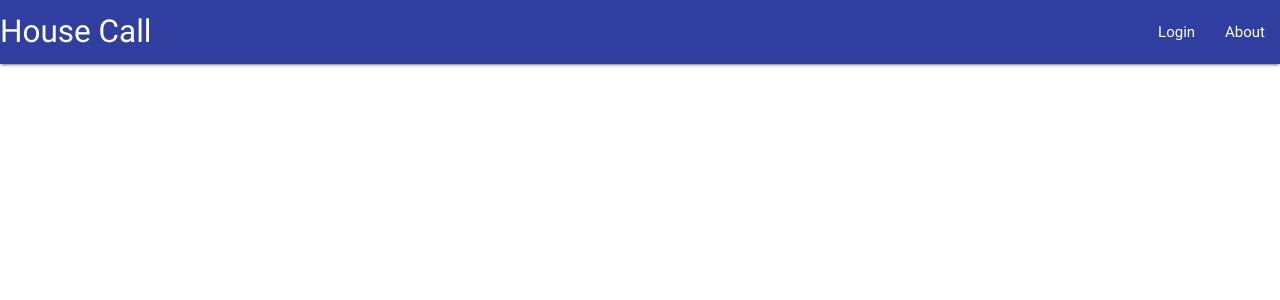
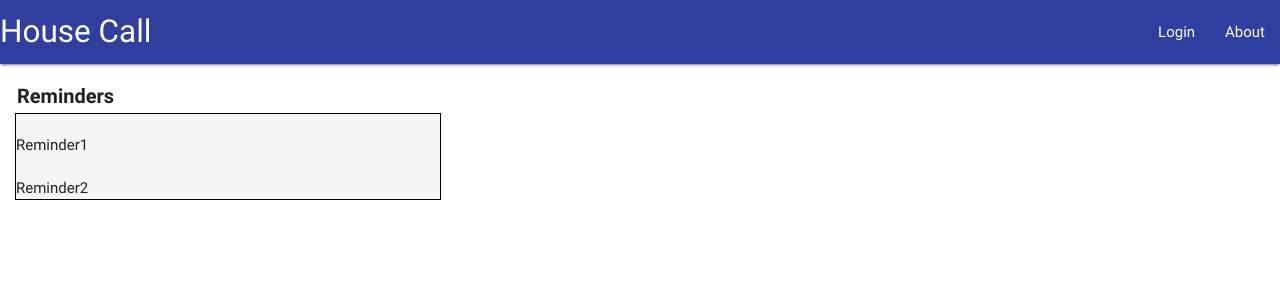
Before and after one commit to lohoi/housecall, an Angular app in the folder web-app/: page /reminders in a window 1280 px wide. Before the commit this address led to /. Shown: the top 300 px of the page. Built offline with nearby package versions, Linux system fonts and the light colour scheme.

Commit message:
Started reminders

```diff
--- a/web-app/src/app/app-routing.module.ts
+++ b/web-app/src/app/app-routing.module.ts
@@ -5,6 +5,7 @@ import { LoginComponent } from './login/login.component';
 import { AboutComponent } from './about/about.component';
 import { SignupComponent } from './signup/signup.component';
 import { NotesComponent } from './notes/notes.component';
+import { RemindersComponent } from './reminders/reminders.component';
 
 
 const routes: Routes = [
@@ -22,6 +23,10 @@ const routes: Routes = [
   {
     path: 'notes',
     component: NotesComponent
+  },
+  {
+    path: 'reminders',
+    component: RemindersComponent
   }
 ];
 
--- a/web-app/src/app/app.module.ts
+++ b/web-app/src/app/app.module.ts
@@ -10,6 +10,7 @@ import { AppRoutingModule } from './app-routing.module';
 import { AboutComponent } from './about/about.component';
 import { SignupComponent } from './signup/signup.component';
 import { NotesComponent } from './notes/notes.component';
+import { RemindersComponent } from './reminders/reminders.component';
 
 @NgModule({
   declarations: [
@@ -19,6 +20,7 @@ import { NotesComponent } from './notes/notes.component';
     AboutComponent,
     SignupComponent,
     NotesComponent,
+    RemindersComponent,
   ],
   imports: [
     BrowserModule,
--- a/web-app/src/app/notes/notes.component.html
+++ b/web-app/src/app/notes/notes.component.html
@@ -1,5 +1,5 @@
 <div class="notes">
-    <p style="font-weight:bold; font-size: 20px">Notes</p>
+    <p>Notes</p>
   <div class="table-scroll">
     <table id="table" class="table" name="notes" ngDefaultControl>
       <tr *ngFor="let note of notes">
@@ -20,7 +20,7 @@
     </table>
   </div>
 
-  <form class="addNote" (ngSubmit)='saveNote()'>
+  <form class="addNote" (ngSubmit)='saveNote()'>New Note:
     <textarea class="noteTitle" [(ngModel)]="newNoteTitle" name="noteTitle" placeholder="New note title"></textarea>
     <textarea class="noteText" [(ngModel)]="newNoteText" name="noteText" placeholder="New note text"></textarea>
     <button type="submit" class="btn btn-success">Save</button>
--- a/web-app/src/app/notes/notes.component.scss
+++ b/web-app/src/app/notes/notes.component.scss
@@ -53,6 +53,8 @@ button.fa.fa-check {
 p {
     margin: 0px;
     padding: 2px;
+    font-weight: bold;
+    font-size: 20px;
 }
 
 .table-scroll {
--- a/web-app/src/app/notes/notes.component.ts
+++ b/web-app/src/app/notes/notes.component.ts
@@ -32,6 +32,7 @@ export class NotesComponent implements OnInit {
     console.log(this.notes);
   }
 
+    // TODO setEdit doctor or patient tag if we want to display both
   setEdit(){
     this.notes.forEach(note => {
       note.edit = false;
--- /dev/null
+++ b/web-app/src/app/reminder.ts
@@ -0,0 +1,7 @@
+// reminder class
+export class Reminder {
+    id: number
+    text: string
+    user_id: number
+    completed: boolean
+}
--- /dev/null
+++ b/web-app/src/app/reminders/reminders.component.html
@@ -0,0 +1,18 @@
+<div class="reminders">
+  <p>Reminders</p>
+  <div class="table-scroll">
+    <table id="table" class="table" name="reminders" ngDefaultControl>
+      <tr *ngFor="let reminder of reminders">
+        <div class="tableElement" id='tableElement-{{reminder.id}}'>
+            <div class="icon">
+              <!-- TODO: change button to checkbox -->
+              <button id='check-{{reminder.id}}' style='display:none' class="fa fa-check fa-lg" (click)='showIcon("check", reminder.id); editReminder(reminder.id); '></button>
+            </div>
+            <div id='text-{{reminder.id}}' class="markdown-text" ng-model="reminder.text"
+              contenteditable="false">{{ reminder.text }}
+            </div>
+        </div>
+      </tr>
+    </table>
+  </div>
+</div>
--- /dev/null
+++ b/web-app/src/app/reminders/reminders.component.scss
@@ -0,0 +1,29 @@
+.icon {
+    display: flex;
+    padding: 10px;
+}
+
+p {
+    margin: 0px;
+    padding: 2px;
+    font-weight: bold;
+    font-size: 20px;
+}
+
+.reminders {
+    position: absolute;
+    width: 33.3%;
+    display: flex;
+    flex-direction: column;
+    flex: 1 100%;
+    margin: 15px;
+}
+
+.table {
+    background: whitesmoke;
+    border: .6px solid #000;
+    padding: 2px;
+    border-radius: 5px;
+    position: relative;
+    padding: 8px;
+}
--- /dev/null
+++ b/web-app/src/app/reminders/reminders.component.ts
@@ -0,0 +1,54 @@
+import { Component, OnInit } from '@angular/core';
+import { Http, URLSearchParams, RequestOptions, Response, Headers } from '@angular/http';
+import { Reminder } from "../reminder"
+
+@Component({
+  selector: 'app-reminders',
+  templateUrl: './reminders.component.html',
+  styleUrls: ['./reminders.component.scss']
+})
+export class RemindersComponent implements OnInit {
+
+  reminders: [Reminder];
+  user_id;
+
+  constructor(private http: Http) {
+    this.http = http;
+    //user_id = UserService.getUser().id;
+    this.user_id = 2;
+    this.reminders = [
+      {id: 0, text:"Reminder1", user_id: 2, completed: false},
+      {id: 1, text:"Reminder2", user_id: 2, completed: false},
+    ]
+    //getData(this.user_id);
+  }
+
+  ngOnInit() {
+  }
+
+  // TODO
+  getData(){
+    let options = new RequestOptions({
+      // Have to make a URLSearchParams with a query string
+      search: new URLSearchParams('user_id=' + this.user_id)
+    });
+    console.log("get reminders");
+    this.http.get('http://localhost:3000/reminders.json', options).subscribe((res: Response) => {this.reminders = res.json(); });
+    console.log(this.reminders);
+  }
+
+  setCompleted(id: number, completed_in: boolean){
+    console.log(id);
+    console.log("edit");
+    let reminder = new Reminder();
+    reminder.text = document.getElementById('text-'+id).innerHTML;
+    reminder.user_id = this.user_id;
+    reminder.id = id;
+    reminder.completed = completed_in;
+
+    let headers = new Headers();
+    headers.append('Content-Type', 'application/json');
+    this.http.patch('http://localhost:3000/reminders/' + id + '.json', JSON.stringify(reminder), { headers: headers }).subscribe((ok) => console.log(ok));
+  }
+
+}
```
Also changed, not shown: 1 other file (tests, documents, lock files or other folders).
